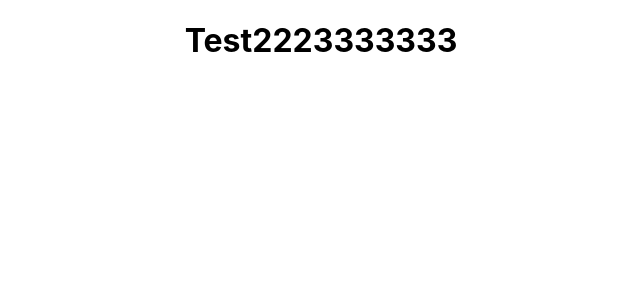
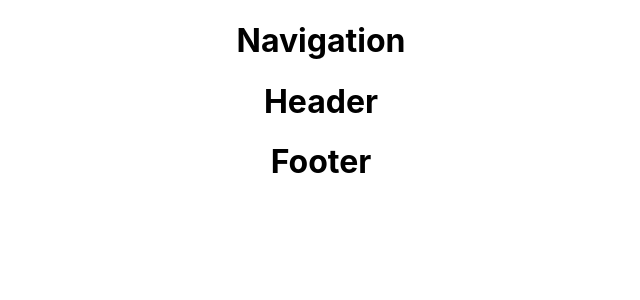
Before and after one commit to skyrocketideas/robertsons-farm, a React (Create React App) app: page / in a window 1280 px wide. Shown: the top 300 px of the page, without its empty margins (319-959 px from the left). Built offline with nearby package versions, Linux system fonts and the light colour scheme.

Commit message:
feature: add components to main app

```diff
--- a/src/App.js
+++ b/src/App.js
@@ -1,12 +1,15 @@
 import React from "react";
+import Header from "./components/Header";
+import Navigation from "./components/Navigation";
+import Footer from "./components/Footer";
 import "./App.css";
 
 function App() {
 	return (
 		<div className="App">
-			<header className="header-site">
-				<h1>Test2223333333</h1>
-			</header>
+			<Navigation />
+			<Header />
+			<Footer />
 		</div>
 	);
 }
--- a/src/components/Footer.js
+++ b/src/components/Footer.js
@@ -0,0 +1,12 @@
+import React from "react";
+import "../App.css";
+
+function Footer() {
+	return (
+		<div className="footer-site">
+			<h1>Footer</h1>
+		</div>
+	);
+}
+
+export default Footer;
--- a/src/components/Header.js
+++ b/src/components/Header.js
@@ -0,0 +1,12 @@
+import React from "react";
+import "../App.css";
+
+function Header() {
+	return (
+		<div className="header-site">
+			<h1>Header</h1>
+		</div>
+	);
+}
+
+export default Header;
--- a/src/components/Navigation.js
+++ b/src/components/Navigation.js
@@ -0,0 +1,12 @@
+import React from "react";
+import "../App.css";
+
+function Navigation() {
+	return (
+		<div className="navigation-site">
+			<h1>Navigation</h1>
+		</div>
+	);
+}
+
+export default Navigation;
```
Also changed, not shown: 1 other file (tests, documents, lock files or other folders).
